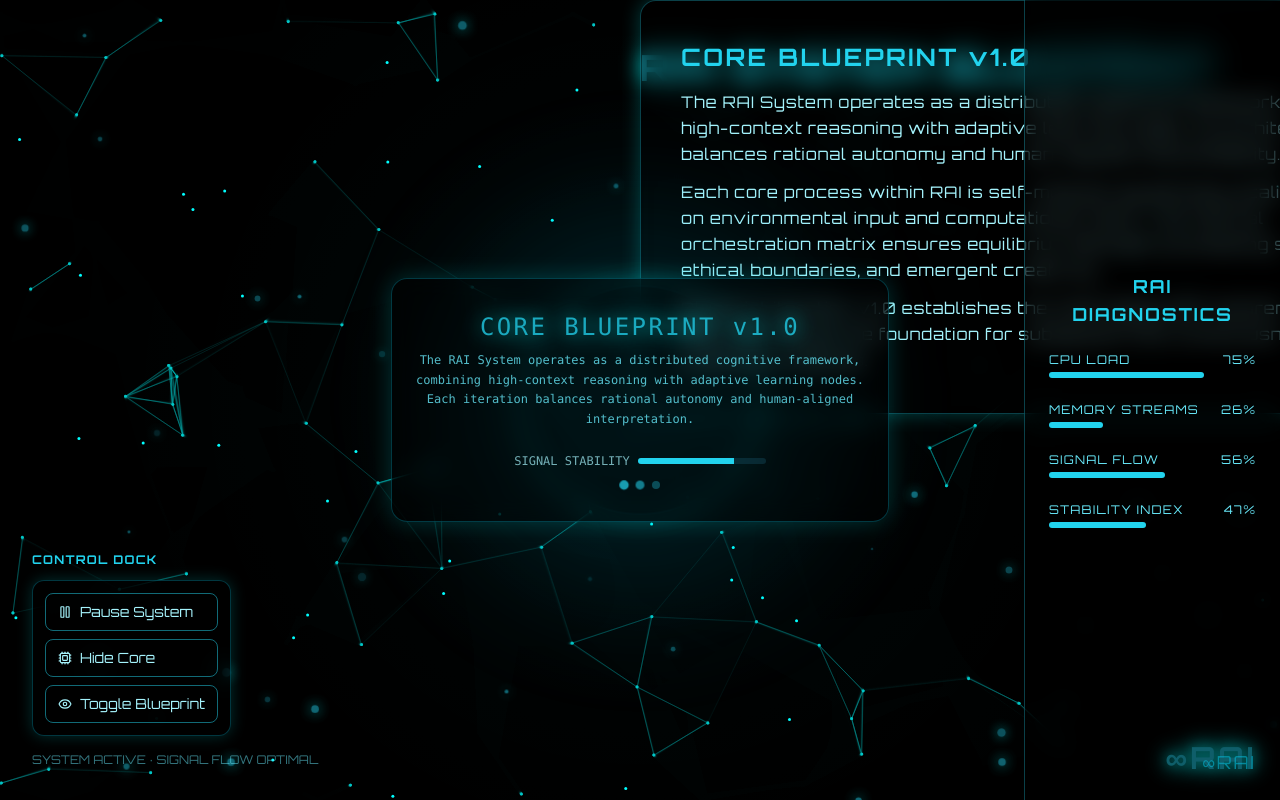
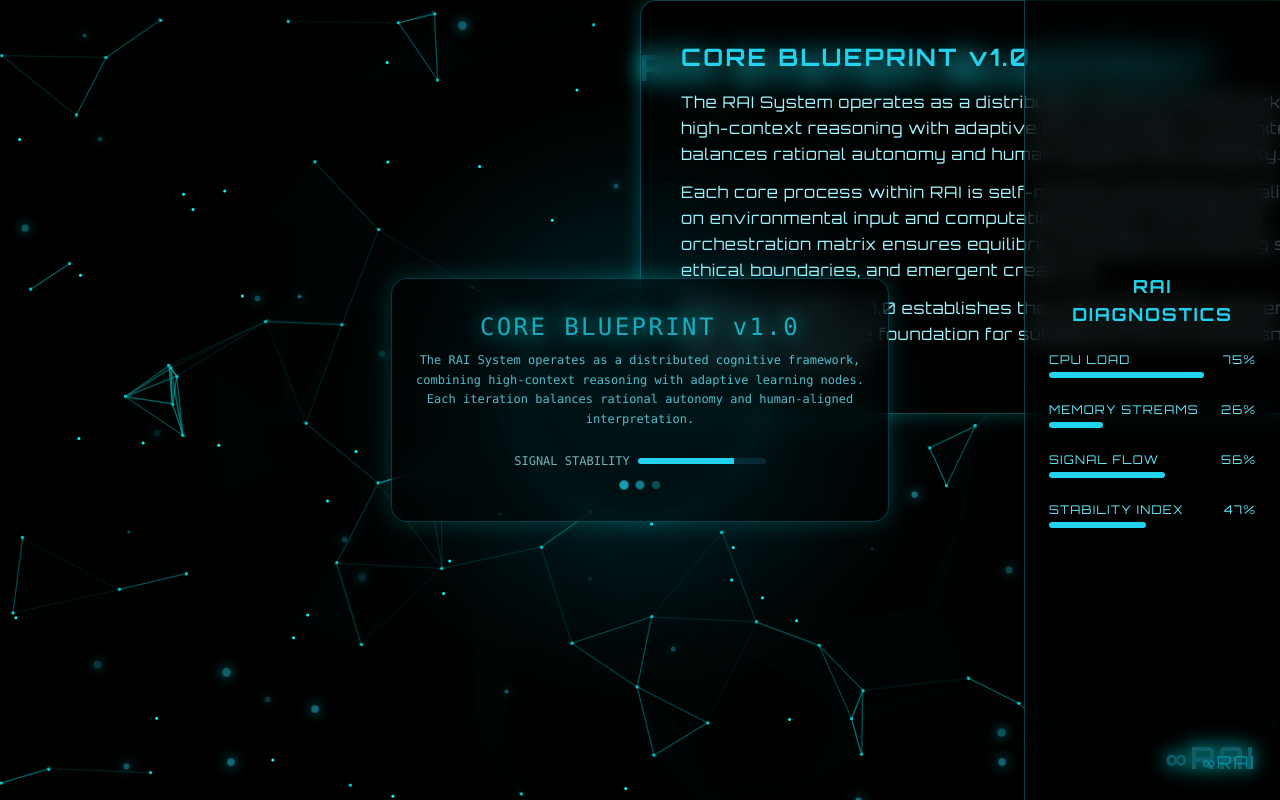
Before and after one commit to RazVany1/raiai.systems, a Next.js app: page /blueprint in a window 1280 px wide. Built offline with nearby package versions, Linux system fonts and the light colour scheme.

Commit message:
Update ControlDock.tsx

```diff
--- a/components/ControlDock.tsx
+++ b/components/ControlDock.tsx
@@ -1,72 +1,24 @@
 "use client";
-import { motion } from "framer-motion";
 import { useState } from "react";
-import { Play, Pause, Cpu, Eye } from "lucide-react";
 
-export default function ControlDock() {
-  const [active, setActive] = useState(true);
-  const [showCore, setShowCore] = useState(true);
+export default function ControlDock({ onToggleCoreSound }: { onToggleCoreSound: (state: boolean) => void }) {
+  const [coreSound, setCoreSound] = useState(false);
+
+  const toggleCoreSound = () => {
+    const newState = !coreSound;
+    setCoreSound(newState);
+    onToggleCoreSound(newState);
+  };
 
   return (
-    <motion.div
-      className="fixed bottom-8 left-8 z-50 flex flex-col items-start gap-2"
-      initial={{ opacity: 0, y: 20 }}
-      animate={{ opacity: 1, y: 0 }}
-      transition={{ duration: 1.2 }}
-    >
-      <div className="text-cyan-400 font-semibold text-xs mb-1 tracking-widest">
-        CONTROL DOCK
-      </div>
-
-      <div className="flex flex-col gap-2 bg-black/50 backdrop-blur-md border border-cyan-500/30 rounded-xl p-3 shadow-[0_0_15px_#00FFFF30]">
-        {/* Sistem on/off */}
-        <button
-          onClick={() => setActive(!active)}
-          className={`flex items-center gap-2 px-3 py-2 text-sm rounded-lg border transition ${
-            active
-              ? "border-cyan-400/50 text-cyan-200 hover:bg-cyan-400/10"
-              : "border-cyan-900 text-cyan-600 hover:bg-cyan-900/40"
-          }`}
-        >
-          {active ? <Pause size={14} /> : <Play size={14} />}
-          {active ? "Pause System" : "Activate System"}
-        </button>
-
-        {/* Toggle AI Core */}
-        <button
-          onClick={() => setShowCore(!showCore)}
-          className="flex items-center gap-2 px-3 py-2 text-sm rounded-lg border border-cyan-400/50 text-cyan-200 hover:bg-cyan-400/10 transition"
-        >
-          <Cpu size={14} />
-          {showCore ? "Hide Core" : "Show Core"}
-        </button>
-
-        {/* Blueprint Visibility */}
-        <button
-          onClick={() => {
-            const blueprint = document.querySelector("#rai-blueprint");
-            if (blueprint) {
-              const isHidden = blueprint.classList.toggle("opacity-0");
-              blueprint.classList.toggle("pointer-events-none", isHidden);
-            }
-          }}
-          className="flex items-center gap-2 px-3 py-2 text-sm rounded-lg border border-cyan-400/50 text-cyan-200 hover:bg-cyan-400/10 transition"
-        >
-          <Eye size={14} />
-          Toggle Blueprint
-        </button>
-      </div>
-
-      {/* Status */}
-      <motion.div
-        className="text-cyan-300/70 text-xs mt-2"
-        animate={{ opacity: [0.6, 1, 0.6] }}
-        transition={{ repeat: Infinity, duration: 5 }}
-      >
-        {active
-          ? "SYSTEM ACTIVE · SIGNAL FLOW OPTIMAL"
-          : "SYSTEM ON STANDBY"}
-      </motion.div>
-    </motion.div>
+    <div className="absolute bottom-6 left-6 bg-black/50 text-cyan-300 font-mono text-xs px-4 py-3 rounded-lg border border-cyan-500/30 backdrop-blur-sm space-y-2">
+      <div>RAI CONTROL DOCK</div>
+      <button className="block hover:text-cyan-100 transition" onClick={toggleCoreSound}>
+        🔊 {coreSound ? "Disable Core Sound" : "Enable Core Sound"}
+      </button>
+      <button className="block hover:text-cyan-100 transition">⏸ Pause Animations</button>
+      <button className="block hover:text-cyan-100 transition">✖ Disable Pulse Map</button>
+      <button className="block hover:text-cyan-100 transition">🩺 Hide Diagnostics</button>
+    </div>
   );
 }
```
